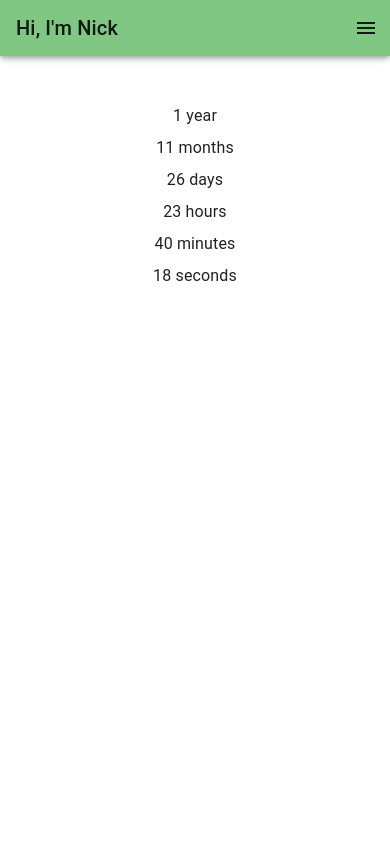
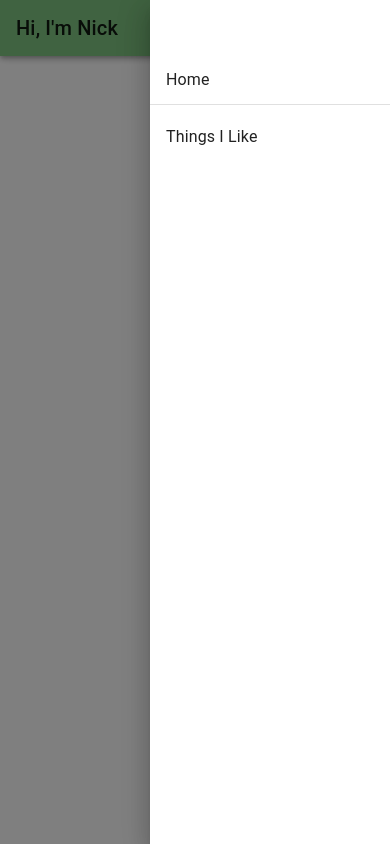
Before and after one commit to nicholasvrdoljak/nicholasvrdoljak, a Next.js app: page /sugarpickle in a window 390 px wide. Both pictures are taken after a click on the button "open drawer". Built offline with nearby package versions, Linux system fonts and the light colour scheme.

Commit message:
Add back drawer functionality

```diff
--- a/components/header.js
+++ b/components/header.js
@@ -2,13 +2,13 @@ import React from 'react';
 import PropTypes from 'prop-types';
 import AppBar from '@mui/material/AppBar';
 import Button from '@mui/material/Button';
-// import Divider from '@mui/material/Divider';
-// import Drawer from '@mui/material/Drawer';
-// import Hidden from '@mui/material/Hidden';
+import Divider from '@mui/material/Divider';
+import Drawer from '@mui/material/Drawer';
+import Hidden from '@mui/material/Hidden';
 import IconButton from '@mui/material/IconButton';
-// import List from '@mui/material/List';
-// import ListItem from '@mui/material/ListItem';
-// import ListItemText from '@mui/material/ListItemText';
+import List from '@mui/material/List';
+import ListItem from '@mui/material/ListItem';
+import ListItemText from '@mui/material/ListItemText';
 import MenuIcon from '@mui/icons-material/Menu';
 import Toolbar from '@mui/material/Toolbar';
 import Typography from '@mui/material/Typography';
@@ -82,12 +82,16 @@ const useStyles = makeStyles((theme) => ({
 	},
 	content: {
 		flexGrow: 1,
+		[theme.breakpoints.up('sm')]: {
+			width: `calc(100% - ${drawerWidth}px)`,
+			marginLeft: `-${drawerWidth}px`,
+		},
 	}
 }));
 
 function Header(props) {
 	const { Component, pageProps } = props;
-
+	const { window } = props;
 	const theme = useTheme();
 	const classes = useStyles(theme);
 	const [mobileOpen, setMobileOpen] = React.useState(false);
@@ -113,7 +117,24 @@ function Header(props) {
 			);
 		});
 	};
+	const drawer = (
+		<div>
+			<div className={classes.toolbar} />
+			<ListItem button onClick={handleDrawerToggle}><Link href="/" passHref><ListItemText>Home</ListItemText></Link></ListItem>
+			<Divider />
+			<List>
+				{headersData.map((item, index) => (
+					<ListItem button onClick={handleDrawerToggle} key={item.label}>
+						<Link href={item.href} passHref>
+							<ListItemText>{item.label}</ListItemText>
+						</Link>
+					</ListItem>
+				))}
+			</List>
+		</div>
+	);
 
+	const container = window !== undefined ? () => window().document.body : undefined;
 	return (
         <div className={classes.root}>
 			<AppBar position="fixed" className={classes.appBar}>
@@ -138,7 +159,25 @@ function Header(props) {
 				</Toolbar>
 
 			</AppBar>
-
+			<nav className={classes.drawer} aria-label="mailbox folders">
+				<Hidden smUp implementation="css">
+				<Drawer
+					container={container}
+					variant="temporary"
+					anchor={'right'}
+					open={mobileOpen}
+					onClose={handleDrawerToggle}
+					classes={{
+					paper: classes.drawerPaper,
+					}}
+					ModalProps={{
+					keepMounted: true, // Better open performance on mobile.
+					}}
+				>
+					{drawer}
+				</Drawer>
+				</Hidden>
+			</nav>
 			<main className={classes.content}>
 				<div className={classes.toolbar} />
 				<Component {...pageProps}/>
```
Lines whose indentation alone changed are shown as unchanged.
